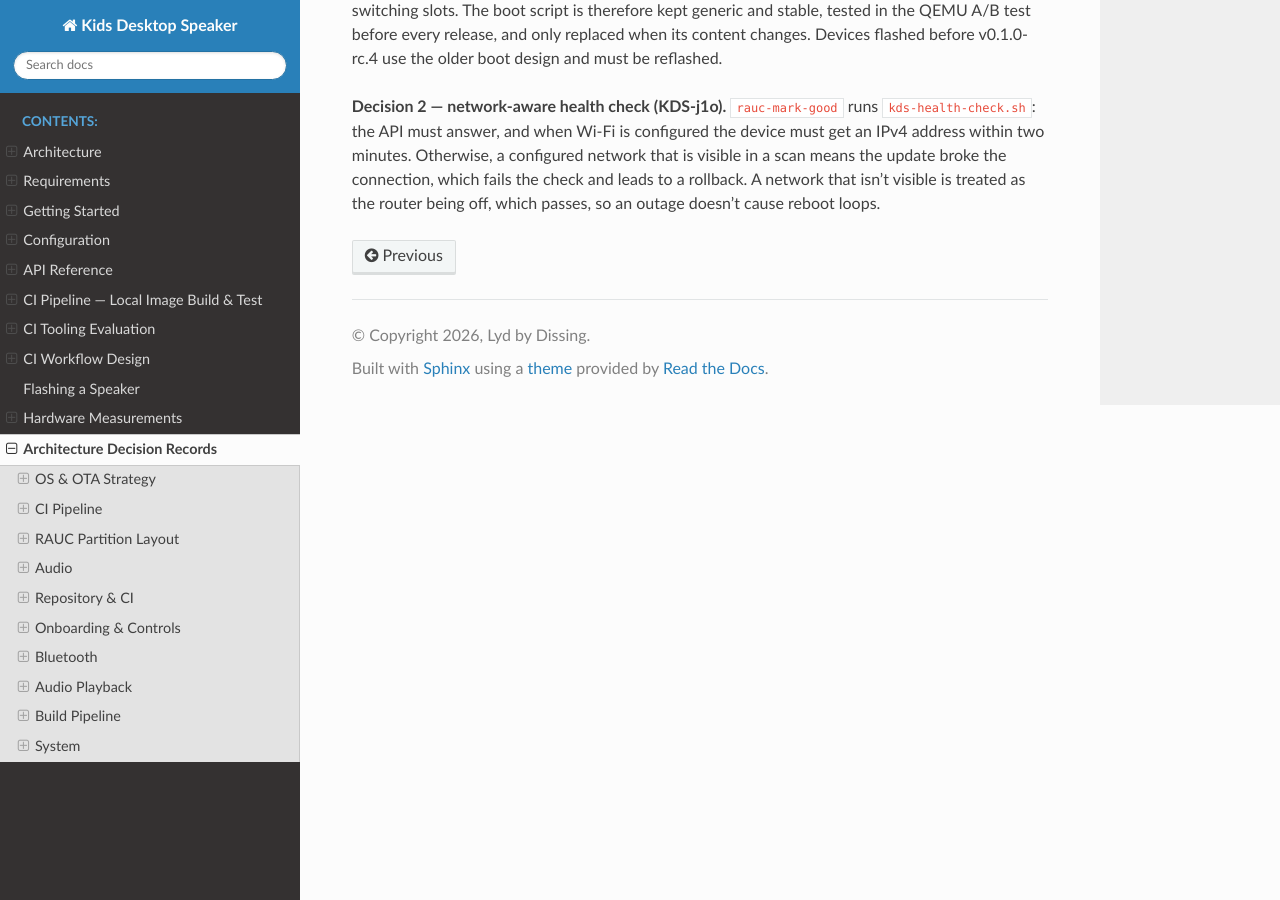
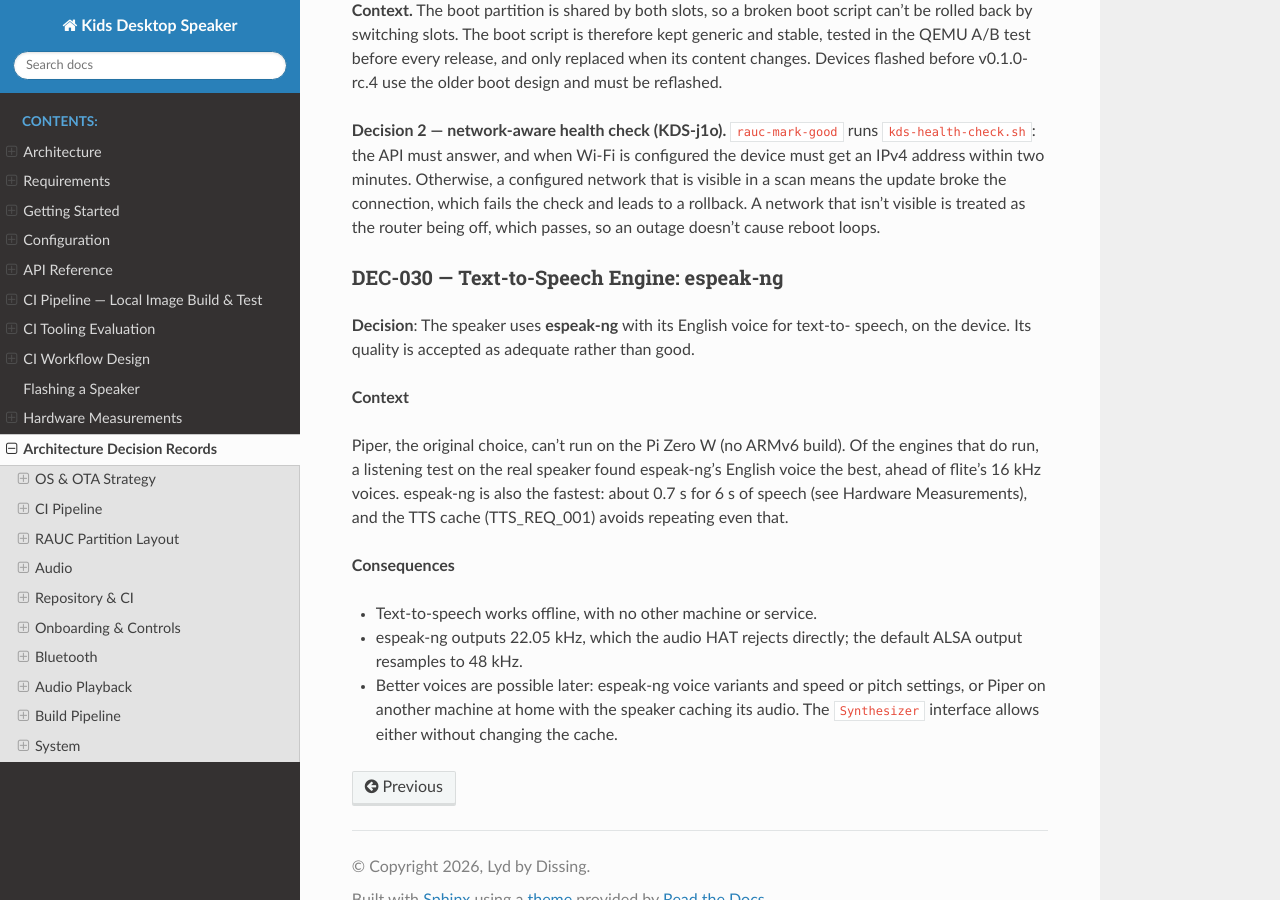
Before and after one commit to LydByDissing/kids-desktop-speaker, a Sphinx documentation site: the page built from docs/source/development/decisions.rst, in a window 1280 px wide and 900 px high, scrolled down 35627 px. Built offline with Sphinx 7.4.7 and the Read the Docs theme 3.1.0, drawn with Linux system fonts in a browser that asks for light colours; some of the changed text lies outside the part shown.

Commit message:
docs: choose espeak-ng for text-to-speech (DEC-030)
Co-Authored-By: Claude Opus 5.5 <noreply@anthropic.com>

```diff
--- a/docs/source/development/decisions.rst
+++ b/docs/source/development/decisions.rst
@@ -2208,3 +2208,32 @@ device must get an IPv4 address within two minutes. Otherwise, a configured
 network that is visible in a scan means the update broke the connection, which
 fails the check and leads to a rollback. A network that isn't visible is treated
 as the router being off, which passes, so an outage doesn't cause reboot loops.
+
+DEC-030 — Text-to-Speech Engine: espeak-ng
+~~~~~~~~~~~~~~~~~~~~~~~~~~~~~~~~~~~~~~~~~~
+
+.. meta::
+   :decision-id: DEC_030
+   :status: resolved
+   :date: 2026-11-09
+   :tags: tts, audio
+
+**Decision**: The speaker uses **espeak-ng** with its English voice for text-to-
+speech, on the device. Its quality is accepted as adequate rather than good.
+
+**Context**
+
+Piper, the original choice, can't run on the Pi Zero W (no ARMv6 build). Of the
+engines that do run, a listening test on the real speaker found espeak-ng's English
+voice the best, ahead of flite's 16 kHz voices. espeak-ng is also the fastest:
+about 0.7 s for 6 s of speech (see Hardware Measurements), and the TTS cache
+(TTS_REQ_001) avoids repeating even that.
+
+**Consequences**
+
+- Text-to-speech works offline, with no other machine or service.
+- espeak-ng outputs 22.05 kHz, which the audio HAT rejects directly; the default
+  ALSA output resamples to 48 kHz.
+- Better voices are possible later: espeak-ng voice variants and speed or pitch
+  settings, or Piper on another machine at home with the speaker caching its
+  audio. The ``Synthesizer`` interface allows either without changing the cache.
```
Also changed, not shown: docs/source/architecture/tts-engine/solution-design.rst (+4 -4 lines).
